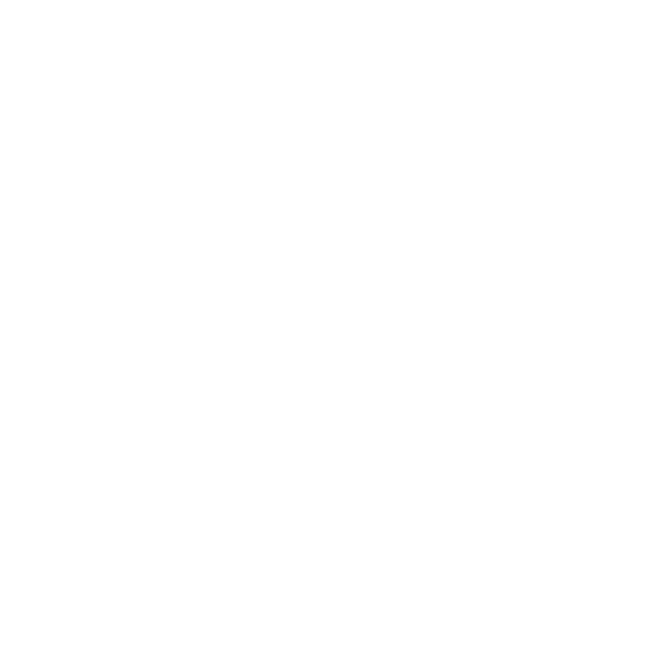
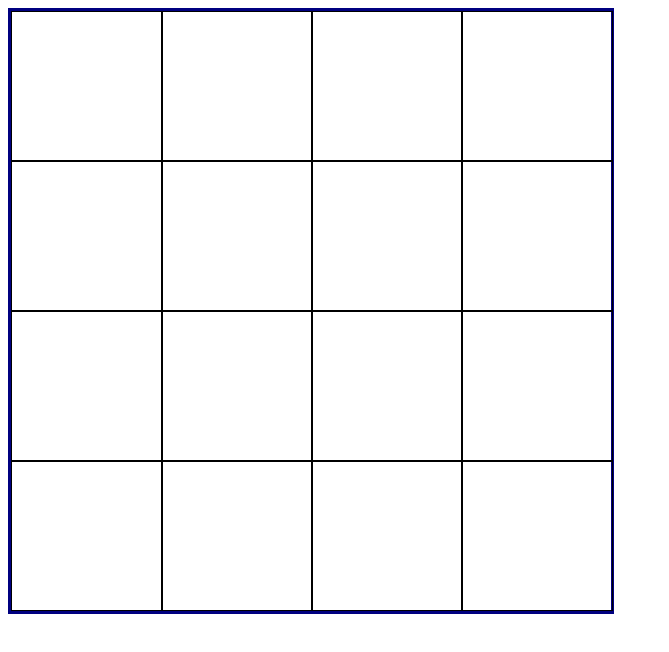
Before and after one commit to atoma02/etchaSketch, a plain HTML site: page index.html in a window 1280 px wide. Shown: the whole page, without its empty margins (0-669 px from the left). Drawn offline with Linux system fonts and the light colour scheme.

Commit message:
Create js function for grid divs, css style grid

```diff
--- a/index.html
+++ b/index.html
@@ -8,7 +8,7 @@
     </head>
 
     <body>
-        <div id="container"></div>
+         <div id= 'gridContainer'></div>
     </body>
 
 </html>
--- a/script.js
+++ b/script.js
@@ -1,5 +1,14 @@
-const container = document.querySelector('#container');
+const container = document.querySelector('#gridContainer');
 
-const grid = document.createElement('div');
-grid.setAttribute('id', 'grid');
-container.appendChild(grid);
+
+
+let createGrid = () => {
+    const grid = document.createElement('div');
+    grid.setAttribute('id','gridItem');
+    gridContainer.appendChild(grid);
+}
+
+for (let i=0; i<16; i++){
+    createGrid();
+
+}
--- a/style.css
+++ b/style.css
@@ -1,3 +1,19 @@
-#grid {
+
+
+#gridContainer {
+    border: 3px solid navy;
+    width: 600px;
+    height: 600px;
+
     display: grid;
+    grid-template-columns: repeat(auto-fill, minmax(8rem, 1fr));
+    grid-auto-rows: 1fr;
 }
+
+#gridItem {
+    width: 100%;
+    padding-bottom: 100%;
+    padding: 0;
+    margin:0;
+    border:1px solid black;
+}
```
